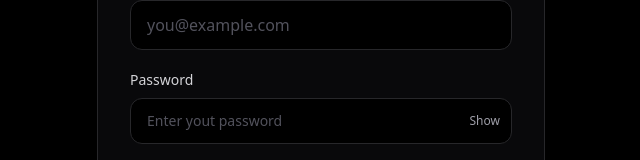
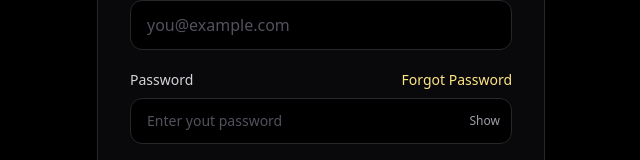
Before and after one commit to Akib11192/mcn, a Next.js app: page /login in a window 1280 px wide. Shown: the part 364-524 px from the top of the page, without its empty margins (319-959 px from the left). Built offline with nearby package versions, Linux system fonts and the light colour scheme.

Commit message:
feature/auth: forget-password button added to the login page

```diff
--- a/src/app/(auth)/login/page.js
+++ b/src/app/(auth)/login/page.js
@@ -59,12 +59,20 @@ export default function LoginPage() {
 
             {/* Password */}
             <div>
+              <div className="flex justify-between">
                 <label
                   htmlFor="password"
                   className="mb-2 block text-sm font-medium text-zinc-300"
                 >
                   Password
                 </label>
+                <Link
+                  href="/forgot-password"
+                  className="text-amber-200 text-sm"
+                >
+                  Forgot Password
+                </Link>
+              </div>
 
               <div className="relative">
                 <input
```
Lines whose indentation alone changed are shown as unchanged.
